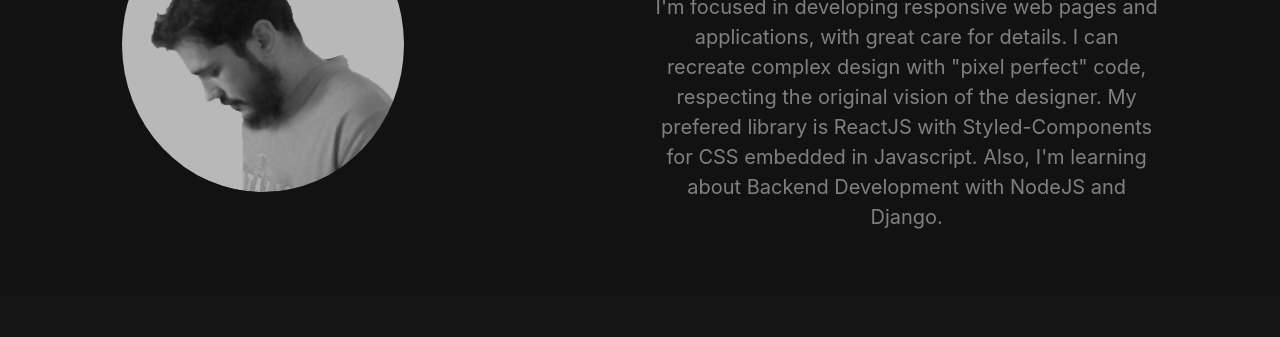
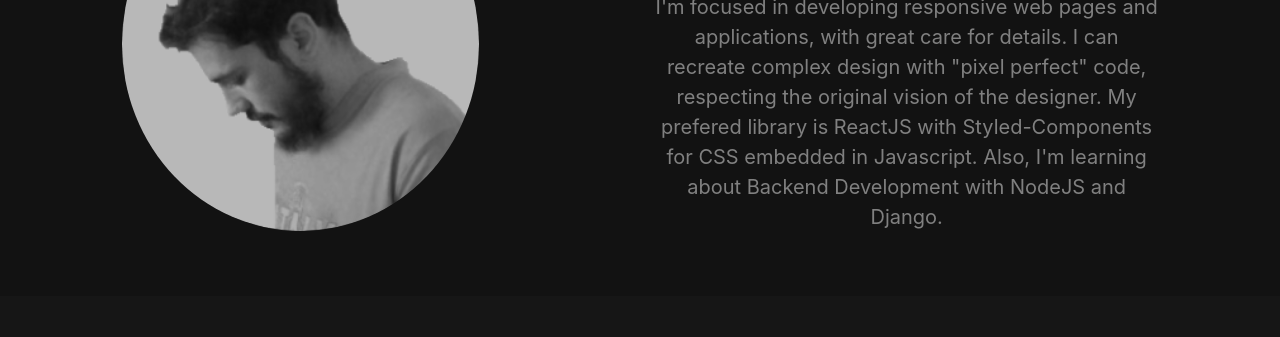
Before and after one commit to jorgeflagel/jorgeflagel.github.io, a website: page index.html in a window 1280 px wide. Shown: the part 260-597 px from the top of the page. Drawn offline with nearby package versions, Linux system fonts and the light colour scheme.

Commit message:
Adding width to my photo

```diff
--- a/css/styles.css
+++ b/css/styles.css
@@ -1,5 +1,6 @@
 body {
   font-size: 1rem;
+  max-width: 100%;
 }
 
 .hero {
@@ -72,6 +73,11 @@
   padding: 50px;
 }
 
+.my-photo {
+  max-width: 100%;
+  width: 90%;
+}
+
 /* .skills {
   background-image: url("../img/Slanted-Gradient2.svg");
   background-attachment: fixed;
--- a/index.html
+++ b/index.html
@@ -50,7 +50,7 @@
 
     <div class="hero row align-items-center pb-5">
       <div class="col-8 offset-2 col-md-5 offset-md-0 col-lg-4 offset-lg-1 d-md-inline order-last order-md-first">
-        <img src="./img/image-12.png" class="blur" alt="" style="opacity:70%;">
+        <img src="./img/image-12.png" class="blur my-photo" alt="" style="opacity:70%;">
       </div>
       <div class="col-12 col-md-6 offset-md-0 col-lg-5 offset-lg-1 text-center ">
         <h1 class="text-white"><span class="text-secondary d-block">Hi, my name is Jorge Flagel.</span>I'm a Frontend Developer.</h1>
```
